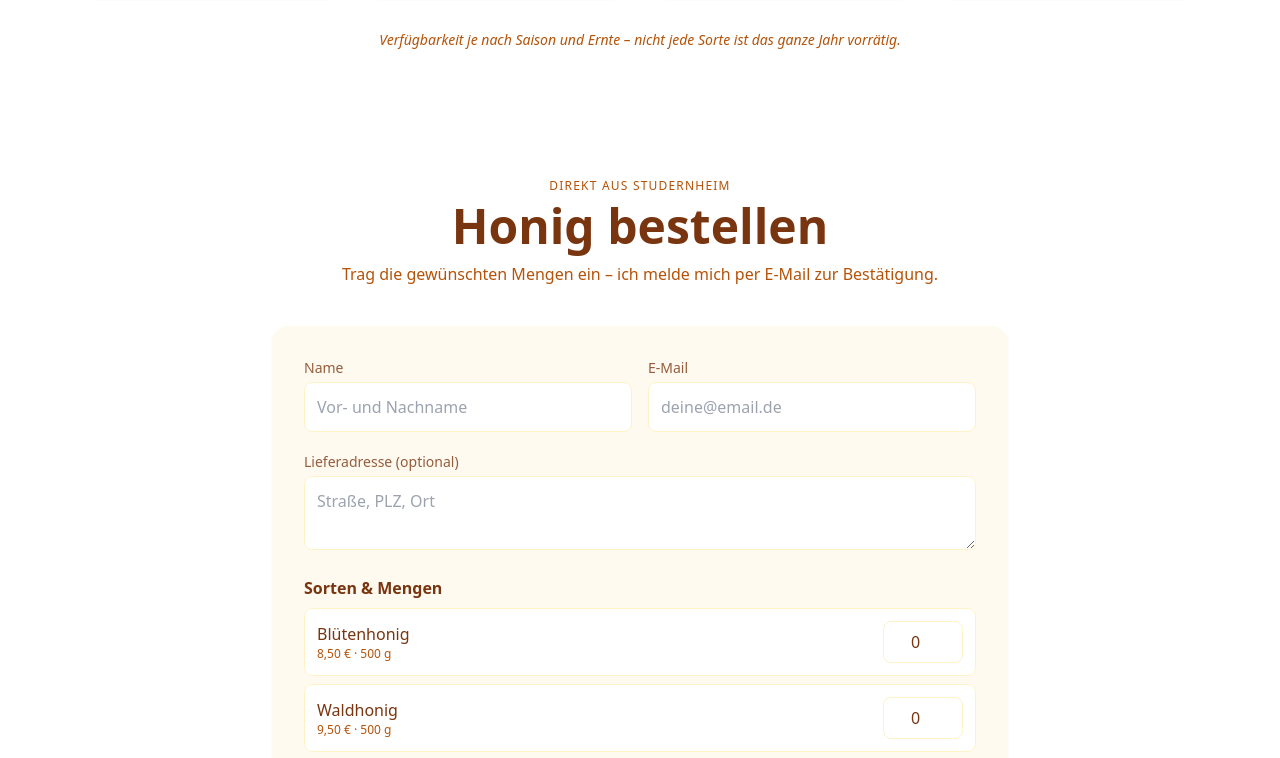
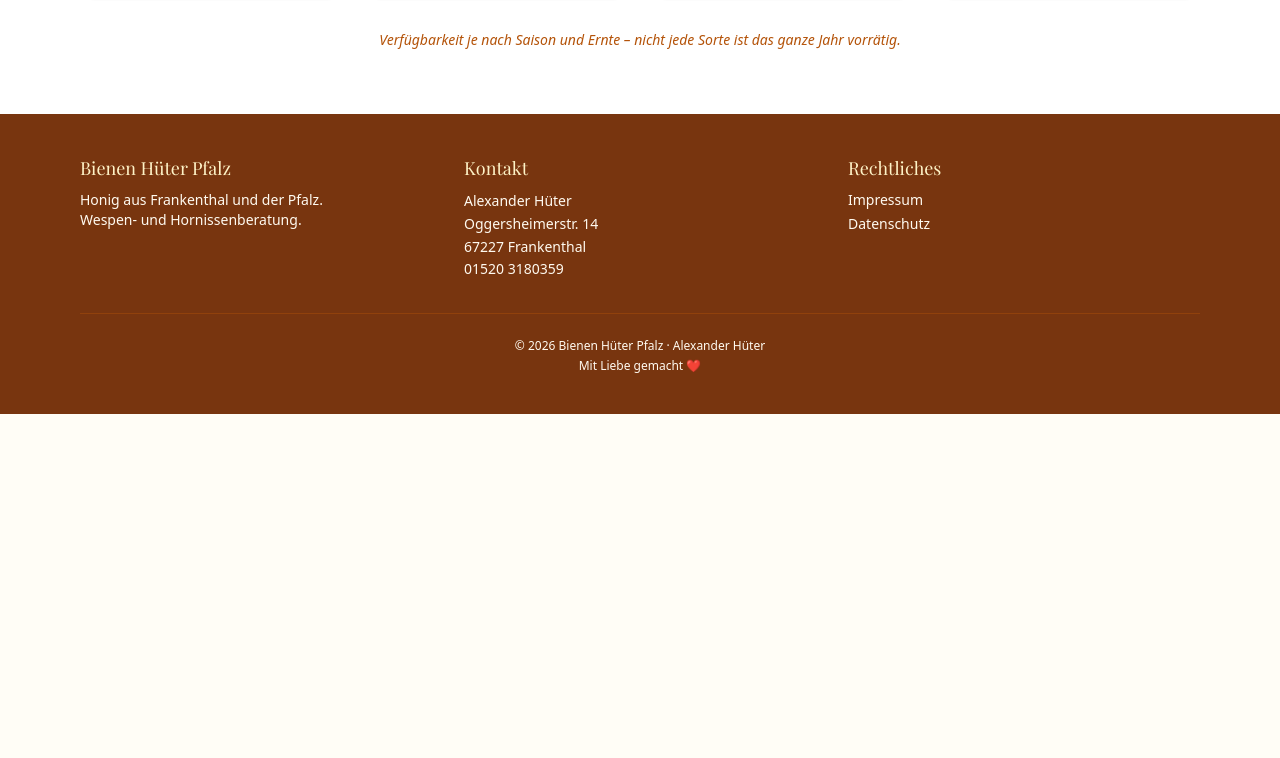
Before and after one commit to Wowax83/hueter-imker, a Next.js app: page / in a window 1280 px wide. Shown: the part 4102-4860 px from the top of the page. After the commit the page ends 4516 px from the top, so only its background shows below. Built offline with nearby package versions, Linux system fonts and the light colour scheme; a web font is replaced by a local one.

Commit message:
Remove honey order form, keep varieties with prices

```diff
--- a/app/page.tsx
+++ b/app/page.tsx
@@ -3,7 +3,6 @@ import AsiatischeHornisse from './components/AsiatischeHornisse'
 import BeratungSection from './components/BeratungSection'
 import Vorstellung from './components/Vorstellung'
 import HonigListe from './components/HonigListe'
-import BestellFormular from './components/BestellFormular'
 import Footer from './components/Footer'
 import Nav from './components/Nav'
 import { ContactBar } from './components/ContactBar'
@@ -19,7 +18,6 @@ export default function Home() {
       <BeratungSection />
       <Vorstellung />
       <HonigListe />
-      <BestellFormular />
       <Footer />
     </main>
   )
```
